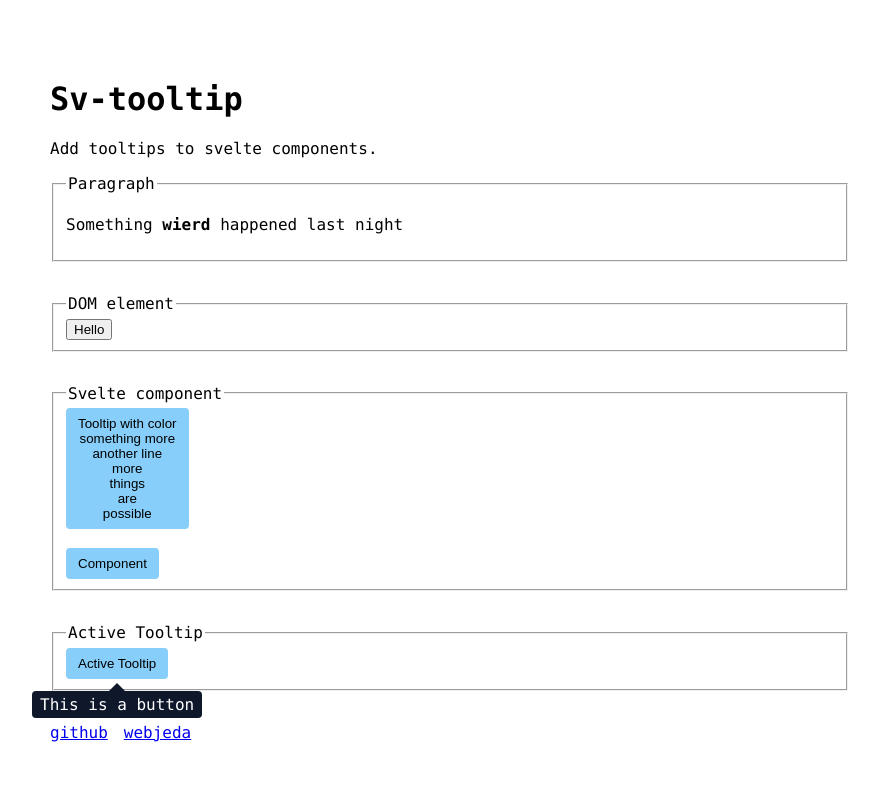
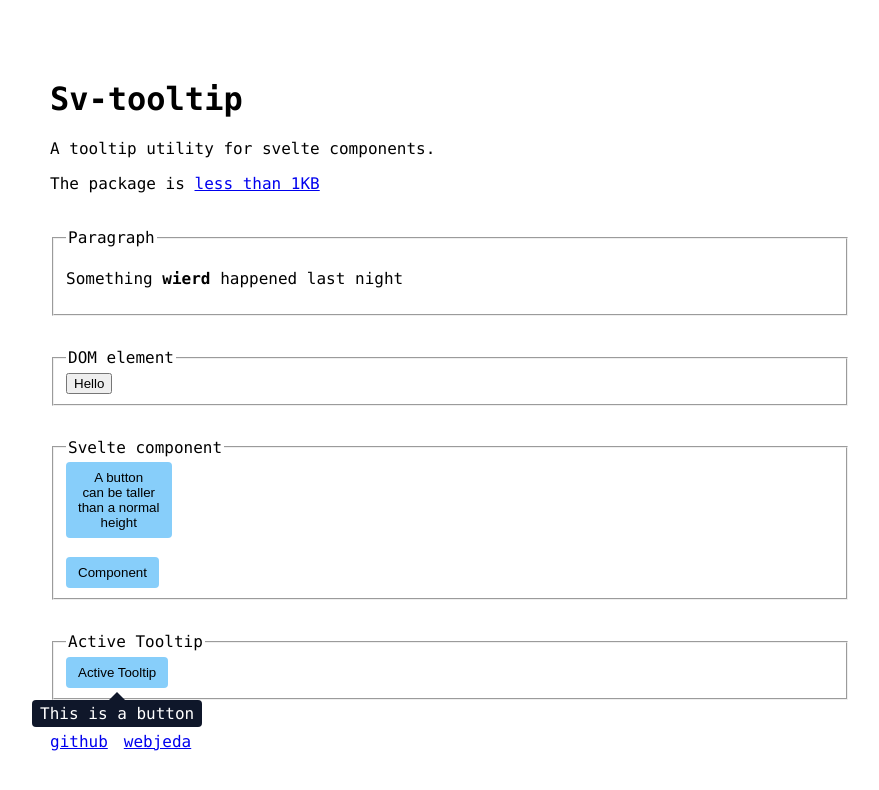
Before and after one commit to sharu725/sv-tooltip, a SvelteKit app: page / in a window 1280 px wide. Shown: the top 790 px of the page, without its empty margins (190-1069 px from the left). Built offline with nearby package versions, Linux system fonts and the light colour scheme.

Commit message:
update demo page

```diff
--- a/src/routes/+page.svelte
+++ b/src/routes/+page.svelte
@@ -5,7 +5,15 @@
 
 <div class="content">
   <h1>Sv-tooltip</h1>
-  <p>Add tooltips to svelte components.</p>
+  <p>A tooltip utility for svelte components.</p>
+  <p>
+    The package is <a
+      href="https://bundlephobia.com/package/sv-tooltip"
+      target="_blank"
+      rel="nofollow noreferrer noopener">less than 1KB</a
+    >
+  </p>
+  <br />
   <fieldset>
     <legend>Paragraph</legend>
     <p>
@@ -25,9 +33,8 @@
     <legend>Svelte component</legend>
     <Tooltip tip="This is a button" right color="coral">
       <Button
-        >Tooltip with color <br />something more <br />another line <br />more
-        <br />things <br />are <br />possible</Button
-      >
+        >A button <br />can be taller <br />than a normal <br />height
+      </Button>
     </Tooltip>
     <br />
     <br />
```
